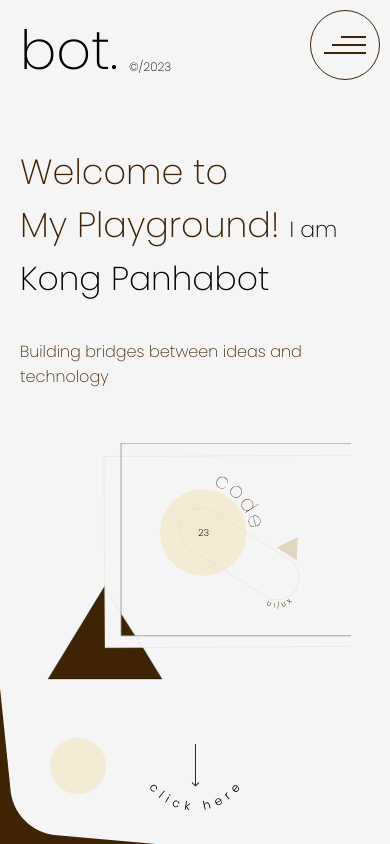
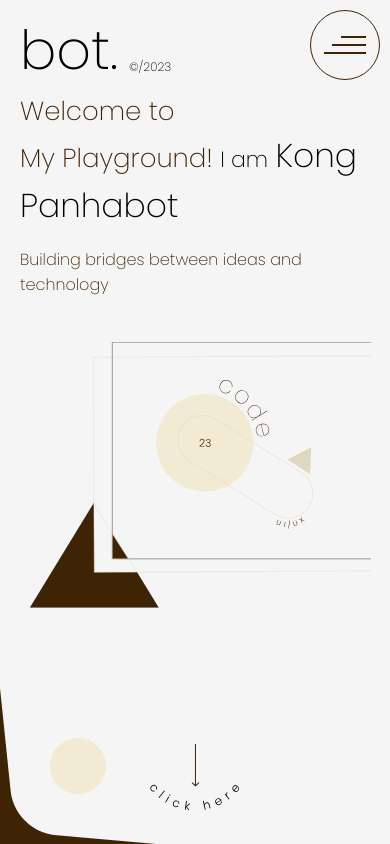
Before and after one commit to panhabot/bot-portfolio-2023, a React (Create React App) app: page / in a window 390 px wide. Built offline with nearby package versions, Linux system fonts and the light colour scheme.

Commit message:
fix: mobile layout prevent scroll

```diff
--- a/src/Components/Page/MainPage.tsx
+++ b/src/Components/Page/MainPage.tsx
@@ -19,6 +19,26 @@ export const MainPage = () => {
     hidden: { opacity: 0, y: 10 },
     visible,
   };
+  const setFillHeight = () => {
+    const vh = window.innerHeight * 0.01;
+    document.documentElement.style.setProperty("--vh", `${vh}px`);
+  };
+
+  let vw = window.innerWidth;
+
+  window.addEventListener("resize", () => {
+    if (vw === window.innerWidth) {
+      // 画面の横幅にサイズ変動がないので処理を終える
+      return;
+    }
+
+    // 画面の横幅のサイズ変動があった時のみ高さを再計算する
+    vw = window.innerWidth;
+    setFillHeight();
+  });
+
+  // 初期化
+  setFillHeight();
   return (
     <motion.div
       initial="hidden"
--- a/src/styles/about.scss
+++ b/src/styles/about.scss
@@ -2,7 +2,7 @@
 
 .about-container {
   background-color: $bg-color;
-  height: 100vh;
+  height: 100dvh;
   display: flex;
   justify-content: space-between;
   align-items: center;
--- a/src/styles/app.scss
+++ b/src/styles/app.scss
@@ -8,6 +8,13 @@ body {
   height: 100vh;
 }
 
+@supports (-webkit-touch-callout: none) {
+  body {
+    /* The hack for Safari */
+    height: -webkit-fill-available;
+  }
+}
+
 .checkorientation {
   @media screen and (orientation: landscape) {
     display: none;
--- a/src/styles/contact.scss
+++ b/src/styles/contact.scss
@@ -1,7 +1,7 @@
 @import "./variable.scss";
 
 .contact-container {
-  height: 100vh;
+  height: 100dvh;
   display: flex;
   justify-content: center;
   flex-direction: column;
@@ -21,7 +21,7 @@
     margin: 0 50px;
     @media only screen and (max-width: 768px) {
       flex-direction: column;
-      margin-top: 15vh;
+      margin-top: 7vh;
     }
   }
   .top-btn {
--- a/src/styles/main.scss
+++ b/src/styles/main.scss
@@ -2,7 +2,7 @@
 @import "./animation.scss";
 
 .mainContainer {
-  height: 100vh;
+  height: 100dvh;
   position: relative;
   overflow: hidden;
   .decore-image-main {
@@ -29,9 +29,14 @@
       font-size: 35px;
       color: $primary-color;
       @media only screen and (max-width: 768px) {
-        top: 0;
+        top: -5%;
         left: 0;
+
         padding: 0 20px;
+        .welcome-text {
+          font-size: 26px;
+          margin: 16px 0;
+        }
       }
       .iam {
         color: black;
@@ -45,6 +50,7 @@
         font-size: 22px;
         @media only screen and (max-width: 768px) {
           font-size: 16px;
+          margin: 8px 0;
         }
       }
     }
@@ -59,9 +65,9 @@
         right: auto;
         margin-right: auto;
         margin-left: auto;
-        bottom: 10%;
+        bottom: 20%;
         .main-img {
-          width: 80vw;
+          width: 90vw;
           height: auto;
         }
       }
--- a/src/styles/skill.scss
+++ b/src/styles/skill.scss
@@ -1,7 +1,7 @@
 @import "./variable.scss";
 
 .skill-container {
-  height: 100vh;
+  height: 100dvh;
   position: relative;
   display: flex;
   justify-content: center;
```
Also changed, not shown: 1 other file (tests, documents, lock files or other folders).
